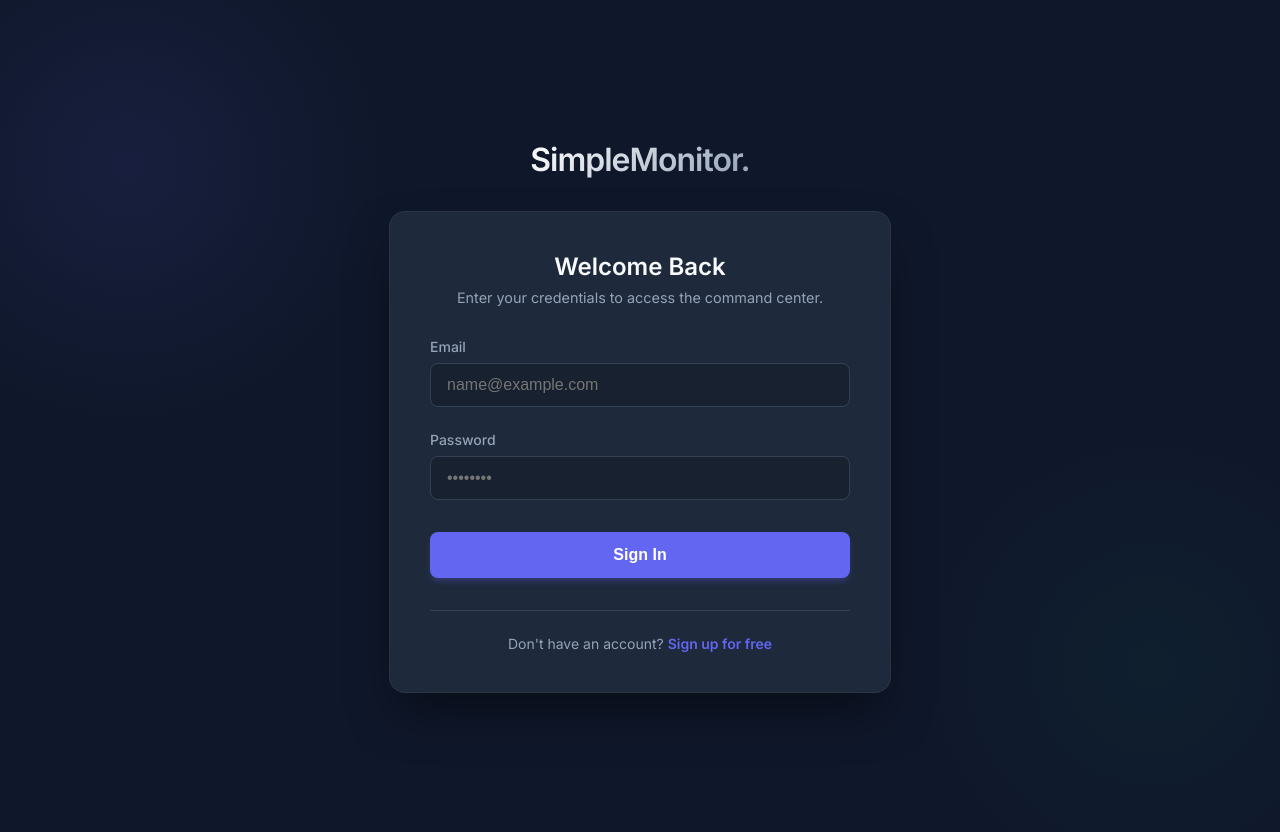
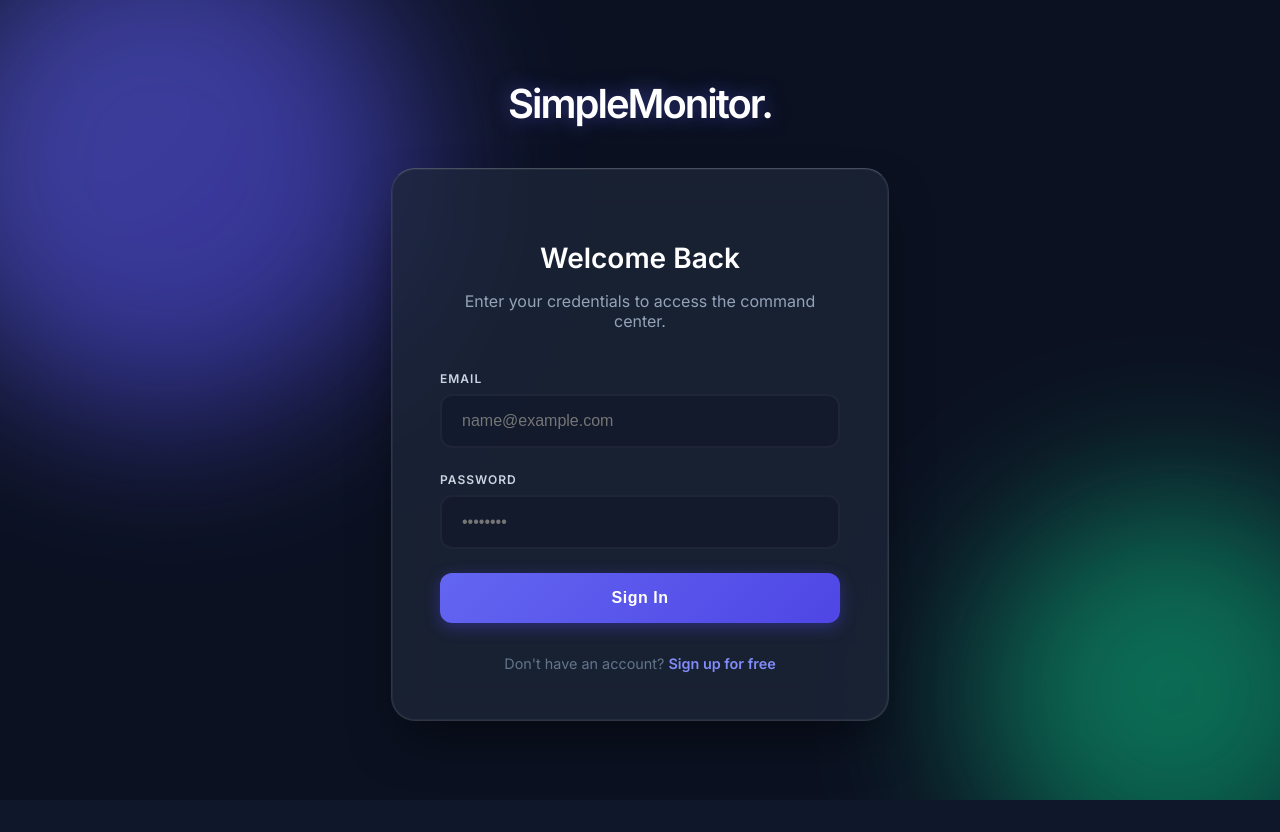
Before and after one commit to khalidGir/SimpleApp, a React (Vite) app in the folder frontend/: page /login in a window 1280 px wide. After the commit the page ends 800 px from the top, so only its background shows below. Built offline with nearby package versions, Linux system fonts and the light colour scheme; no server answers; a web font is replaced by a local one.

Commit message:
feat(ui): upgrade auth pages to Deep Space Geometry theme

```diff
--- a/frontend/src/pages/Auth.css
+++ b/frontend/src/pages/Auth.css
@@ -1,4 +1,4 @@
-/* Orbital Command - Auth System */
+/* Orbital Command v2 - Deep Space Auth */
 
 .auth-page {
   min-height: 100vh;
@@ -6,58 +6,95 @@
   flex-direction: column;
   align-items: center;
   justify-content: center;
-  background-color: var(--bg-deep);
-  background-image:
-    radial-gradient(circle at 10% 20%, rgba(99, 102, 241, 0.1) 0%, transparent 20%),
-    radial-gradient(circle at 90% 80%, rgba(16, 185, 129, 0.05) 0%, transparent 20%);
-  padding: 1rem;
+  background-color: #0b1121; /* Darker, richer navy */
+  position: relative;
+  overflow: hidden;
+  z-index: 1;
+}
+
+/* --- Dynamic Background Shapes --- */
+.auth-page::before,
+.auth-page::after {
+  content: '';
+  position: absolute;
+  border-radius: 50%;
+  filter: blur(80px);
+  opacity: 0.6;
+  z-index: -1;
+  animation: float 20s infinite alternate;
+}
+
+/* The Indigo Nebula */
+.auth-page::before {
+  width: 500px;
+  height: 500px;
+  background: linear-gradient(to bottom right, #6366f1, #4f46e5);
+  top: -100px;
+  left: -100px;
+  animation-duration: 25s;
+}
+
+/* The Emerald Void */
+.auth-page::after {
+  width: 400px;
+  height: 400px;
+  background: linear-gradient(to bottom right, #10b981, #059669);
+  bottom: -50px;
+  right: -50px;
+  animation-duration: 18s;
+  animation-direction: reverse;
+}
+
+@keyframes float {
+  0% { transform: translate(0, 0) rotate(0deg); }
+  100% { transform: translate(50px, 50px) rotate(10deg); }
+}
+
+/* --- The Glass Airlock (Container) --- */
+.auth-container {
+  width: 100%;
+  max-width: 400px;
+  background: rgba(30, 41, 59, 0.7); /* More transparent */
+  backdrop-filter: blur(20px);
+  -webkit-backdrop-filter: blur(20px);
+  padding: 3rem;
+  border-radius: 24px;
+  border: 1px solid rgba(255, 255, 255, 0.1);
+  border-top: 1px solid rgba(255, 255, 255, 0.2); /* Highlight top edge */
+  box-shadow:
+    0 25px 50px -12px rgba(0, 0, 0, 0.5),
+    inset 0 0 0 1px rgba(255, 255, 255, 0.05); /* Inner rim */
+  animation: slide-up 0.6s cubic-bezier(0.16, 1, 0.3, 1);
 }
 
 .auth-logo {
-  font-size: 2rem;
-  font-weight: 800;
-  color: var(--text-main);
+  font-size: 2.5rem;
+  font-weight: 900;
+  letter-spacing: -2px;
+  color: white;
   text-decoration: none;
-  margin-bottom: 2rem;
-  letter-spacing: -1px;
-  background: linear-gradient(135deg, #fff 0%, #94a3b8 100%);
-  -webkit-background-clip: text;
-  -webkit-text-fill-color: transparent;
-}
-
-.auth-container {
-  width: 100%;
-  max-width: 420px;
-  background: var(--bg-card);
-  padding: 2.5rem;
-  border-radius: 16px;
-  border: 1px solid rgba(255, 255, 255, 0.05);
-  box-shadow: 0 25px 50px -12px rgba(0, 0, 0, 0.5);
-  animation: slide-up 0.5s ease-out;
-}
-
-@keyframes slide-up {
-  from { opacity: 0; transform: translateY(20px); }
-  to { opacity: 1; transform: translateY(0); }
+  margin-bottom: 2.5rem;
+  display: inline-block;
+  text-shadow: 0 0 20px rgba(99, 102, 241, 0.5);
 }
 
 .auth-header {
   text-align: center;
-  margin-bottom: 2rem;
+  margin-bottom: 2.5rem;
 }
 
 .auth-header h2 {
-  font-size: 1.5rem;
-  margin: 0 0 0.5rem 0;
-  color: var(--text-main);
+  font-size: 1.75rem;
+  color: white;
+  margin-bottom: 0.5rem;
+  font-weight: 700;
 }
 
 .auth-header p {
-  color: var(--text-muted);
-  margin: 0;
-  font-size: 0.9rem;
+  color: #94a3b8;
 }
 
+/* --- Cockpit Controls (Inputs) --- */
 .form-group {
   margin-bottom: 1.5rem;
 }
@@ -65,99 +102,118 @@
 .form-group label {
   display: block;
   margin-bottom: 0.5rem;
-  color: var(--text-muted);
-  font-size: 0.875rem;
-  font-weight: 500;
+  color: #cbd5e1;
+  font-size: 0.75rem;
+  font-weight: 700;
+  text-transform: uppercase;
+  letter-spacing: 1px;
 }
 
 .form-input {
   width: 100%;
-  padding: 0.75rem 1rem;
-  background: rgba(0, 0, 0, 0.2);
-  border: 1px solid var(--border);
-  border-radius: 8px;
-  color: var(--text-main);
+  padding: 1rem 1.25rem;
+  background: rgba(15, 23, 42, 0.6); /* Darker inner bg */
+  border: 2px solid rgba(255, 255, 255, 0.05);
+  border-radius: 12px;
+  color: white;
   font-size: 1rem;
-  transition: all 0.2s;
-  box-sizing: border-box; /* Fixes padding issues */
+  transition: all 0.2s ease;
+  box-sizing: border-box;
+}
+
+.form-input:hover {
+  border-color: rgba(255, 255, 255, 0.15);
 }
 
 .form-input:focus {
   outline: none;
-  border-color: var(--primary);
-  background: rgba(0, 0, 0, 0.3);
-  box-shadow: 0 0 0 4px rgba(99, 102, 241, 0.1);
+  background: rgba(15, 23, 42, 0.9);
+  border-color: #6366f1;
+  box-shadow: 0 0 0 4px rgba(99, 102, 241, 0.2);
+  transform: translateY(-1px);
 }
 
-.auth-actions {
-  margin-top: 2rem;
+/* --- The Launch Button --- */
+.btn-full {
+  width: 100%;
+  padding: 1rem;
+  background: linear-gradient(135deg, #6366f1 0%, #4f46e5 100%);
+  color: white;
+  border: none;
+  border-radius: 12px;
+  font-weight: 700;
+  font-size: 1rem;
+  cursor: pointer;
+  transition: all 0.3s ease;
+  box-shadow: 0 4px 15px rgba(79, 70, 229, 0.4);
+  letter-spacing: 0.5px;
+  position: relative;
+  overflow: hidden;
 }
 
-.btn-full {
+.btn-full::before {
+  content: '';
+  position: absolute;
+  top: 0;
+  left: -100%;
   width: 100%;
-  display: flex;
-  justify-content: center;
-  align-items: center;
-  background: var(--primary);
-  color: white;
-  border: none;
-  padding: 0.875rem;
-  border-radius: 8px;
-  font-weight: 600;
-  font-size: 1rem;
-  cursor: pointer;
-  transition: all 0.2s;
-  box-shadow: 0 4px 6px -1px rgba(99, 102, 241, 0.3);
+  height: 100%;
+  background: linear-gradient(90deg, transparent, rgba(255,255,255,0.2), transparent);
+  transition: 0.5s;
 }
 
 .btn-full:hover {
-  background: var(--primary-hover);
-  transform: translateY(-1px);
+  transform: translateY(-2px);
+  box-shadow: 0 8px 25px rgba(79, 70, 229, 0.5);
 }
 
-.btn-full:disabled {
-  opacity: 0.7;
-  cursor: not-allowed;
+.btn-full:hover::before {
+  left: 100%;
+}
+
+.btn-full:active {
+  transform: translateY(0);
 }
 
 .auth-footer {
   margin-top: 2rem;
   text-align: center;
-  font-size: 0.875rem;
-  color: var(--text-muted);
-  border-top: 1px solid var(--border);
-  padding-top: 1.5rem;
+  color: #64748b;
+  font-size: 0.9rem;
 }
 
 .auth-footer a {
-  color: var(--primary);
+  color: #818cf8;
   text-decoration: none;
   font-weight: 600;
+  transition: color 0.2s;
 }
 
 .auth-footer a:hover {
-  text-decoration: underline;
+  color: #a5b4fc;
 }
 
-/* Messages */
+/* Status Messages */
+.error-message, .success-message {
+  padding: 1rem;
+  border-radius: 12px;
+  font-size: 0.9rem;
+  margin-bottom: 2rem;
+  display: flex;
+  align-items: center;
+  justify-content: center;
+  font-weight: 500;
+  animation: slide-up 0.3s;
+}
+
 .error-message {
-  background: rgba(244, 63, 94, 0.1);
-  border: 1px solid rgba(244, 63, 94, 0.2);
-  color: #fda4af;
-  padding: 0.75rem;
-  border-radius: 8px;
-  font-size: 0.875rem;
-  margin-bottom: 1.5rem;
-  text-align: center;
+  background: rgba(239, 68, 68, 0.1);
+  border: 1px solid rgba(239, 68, 68, 0.2);
+  color: #fca5a5;
 }
 
 .success-message {
   background: rgba(16, 185, 129, 0.1);
   border: 1px solid rgba(16, 185, 129, 0.2);
   color: #6ee7b7;
-  padding: 0.75rem;
-  border-radius: 8px;
-  font-size: 0.875rem;
-  margin-bottom: 1.5rem;
-  text-align: center;
 }
```
